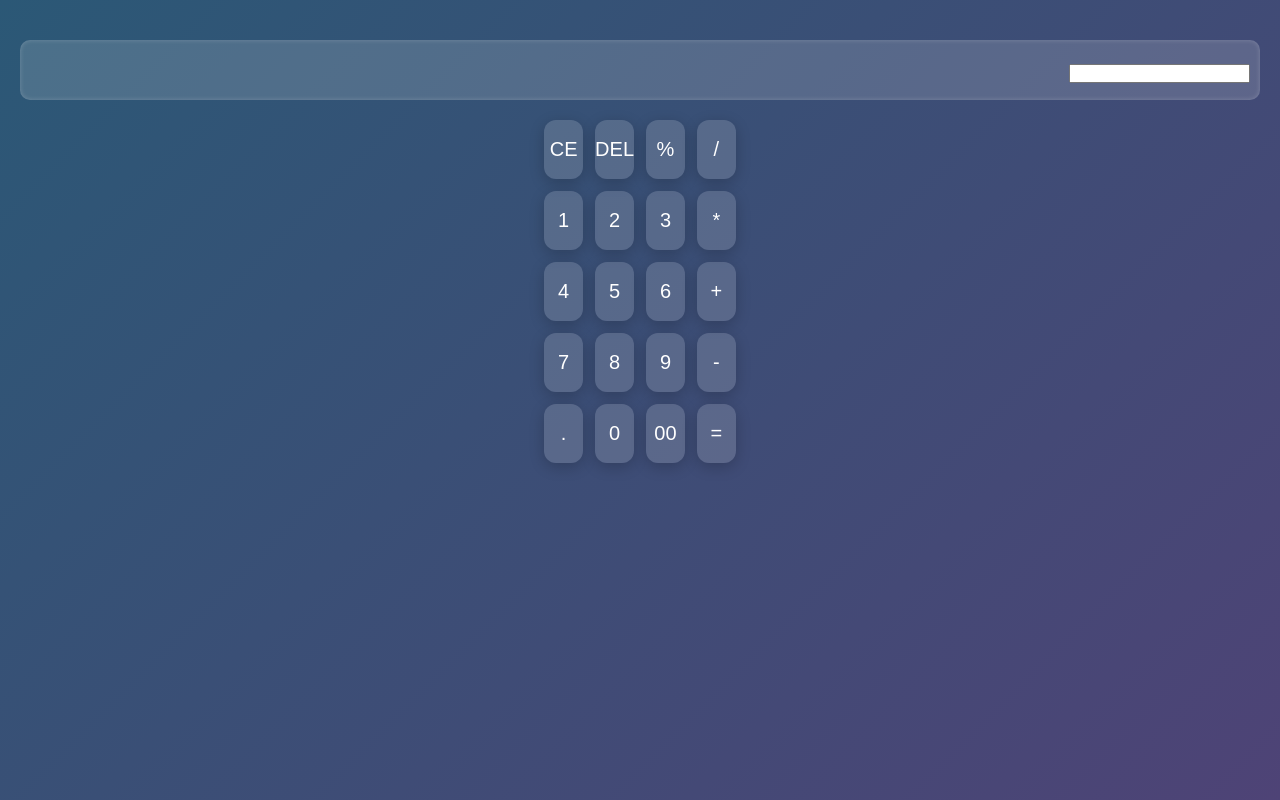
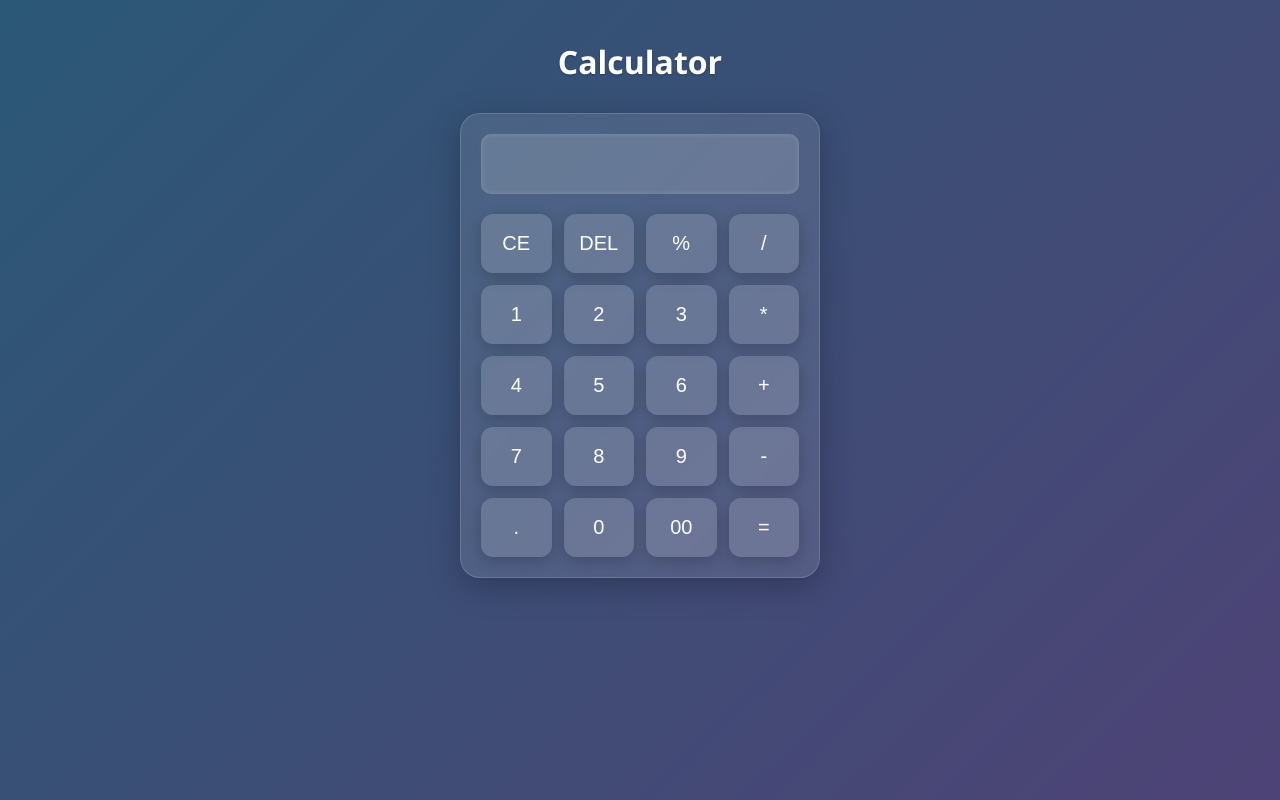
Before and after one commit to shrinarayan99/Codsoft_Task1_Calculator, a plain HTML site: page index.html in a window 1280 px wide. Drawn offline with Linux system fonts and the light colour scheme.

Commit message:
Update index.html

```diff
--- a/index.html
+++ b/index.html
@@ -9,9 +9,10 @@
 
  </head>
   <body>
-   <div class="result">
-    <input type="text" id="result" class="display" readonly>
-   </div>
+   <header class="header"><h2>Calculator</h2></header>
+   <div class="Calculator">
+    <input class="result" type="text" id="result" class="display" readonly>
+
         <div class="buttons">
               <button onclick="clearResult()">CE</button>
               <button onclick="deleteChar()">DEL</button>
@@ -34,6 +35,7 @@
               <button onclick="appendToResult('00')">00</button>
               <button onclick="calculateResult()">=</button>
        </div>
+   </div>
    <script src=script.js></script>
   </body>
 </html>
```
Lines whose indentation alone changed are shown as unchanged.
